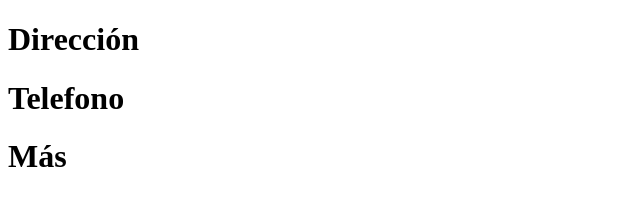
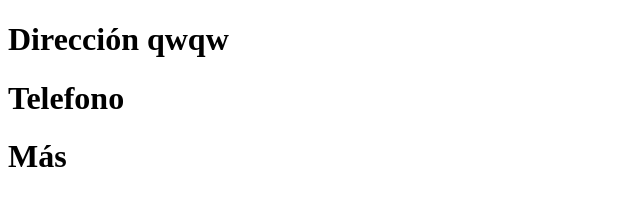
Before and after one commit to ezequiel120/claseGit, a plain HTML site: page contacto.html in a window 1280 px wide. Shown: the whole page, without its empty margins (0-640 px from the left). Drawn offline with Linux system fonts and the light colour scheme.

Commit message:
version 2

```diff
--- a/contacto.html
+++ b/contacto.html
@@ -7,7 +7,7 @@
 </head>
 <body>
     <head >
-        <h1>Dirección</h1>
+        <h1>Dirección qwqw</h1>
         <h1>Telefono</h1>
         <h1>Más</h1>
     </head>
```
